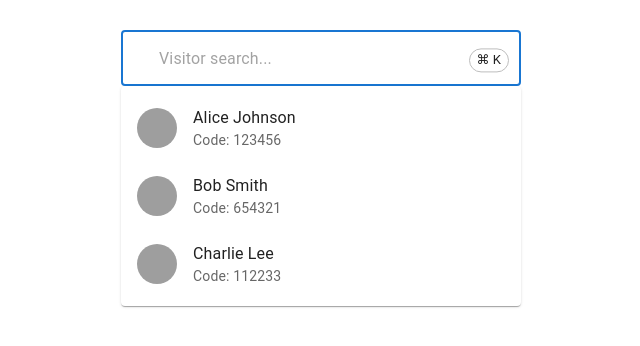
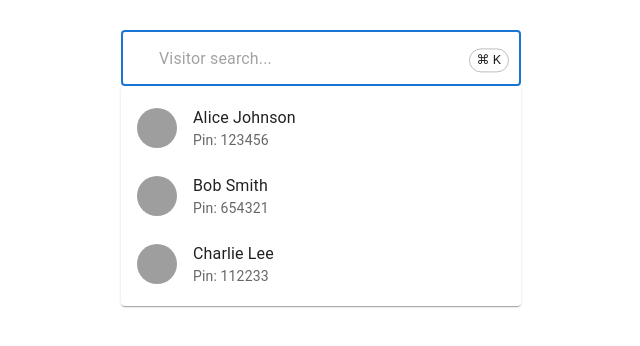
Before and after one commit to Kcity162/my-app, a React (Create React App) app: page / in a window 1280 px wide. Both pictures are taken after a click on the button "Open". Shown: the top 346 px of the page, without its empty margins (319-959 px from the left). Built offline with nearby package versions, Linux system fonts and the light colour scheme; grey boxes are pictures that could not be loaded; some icons are missing.

Commit message:
Change code to pin

```diff
--- a/src/App.js
+++ b/src/App.js
@@ -13,6 +13,8 @@ const users = [
 export default function UserSearch() {
   const inputRef = useRef();
   const [selectedUser, setSelectedUser] = useState(null);
+  const [inputValue, setInputValue] = useState('');
+  const [value, setValue] = useState(null);
 
   useEffect(() => {
     const handleKeyDown = (e) => {
@@ -40,20 +42,28 @@ export default function UserSearch() {
         getOptionLabel={(option) => `${option.name} (${option.code})`}
         noOptionsText="No visitor found"
         popupIcon={null}
-        onChange={(event, value) => setSelectedUser(value)}
+        value={value}
+        onChange={(event, newValue) => {
+          setValue(newValue);
+          setSelectedUser(newValue);
+        }}
+        inputValue={inputValue}
+        onInputChange={(event, newInputValue) => setInputValue(newInputValue)}
         renderOption={(props, option) => (
           <ListItem {...props}>
             <ListItemAvatar>
               <Avatar src={option.avatar} />
             </ListItemAvatar>
-            <ListItemText primary={option.name} secondary={`Code: ${option.code}`} />
+            <ListItemText primary={option.name} secondary={`Pin: ${option.code}`} />
           </ListItem>
         )}
         renderInput={(params) => (
           <Box sx={{ position: 'relative', width: '100%' }}>
             <TextField
               {...params}
-              inputRef={inputRef}
+              inputRef={(node) => {
+                if (node) inputRef.current = node.querySelector('input');
+              }}
               variant="outlined"
               fullWidth
               size="large"
@@ -87,7 +97,18 @@ export default function UserSearch() {
         )}
         sx={{ width: 400 }}
       />
-      <Modal open={!!selectedUser} onClose={() => setSelectedUser(null)}>
+      <Modal
+        open={!!selectedUser}
+        onClose={() => {
+          setSelectedUser(null);
+          setInputValue('');
+          setValue(null);
+          if (inputRef.current) {
+            inputRef.current.value = '';
+            inputRef.current.blur();
+          }
+        }}
+      >
         <Box
           sx={{
             position: 'absolute',
```
